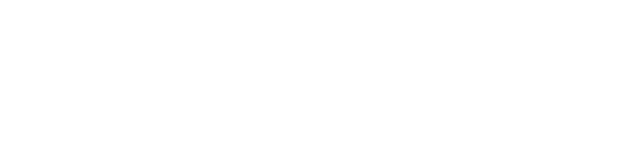
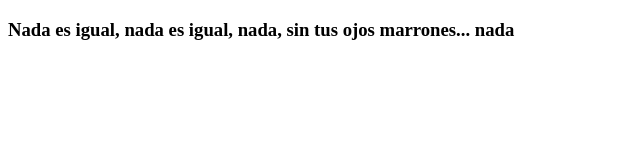
Before and after one commit to LizethDamian/Repo-Prueba, a plain HTML site: page carpetaPrueba1/index.html in a window 1280 px wide. Shown: the whole page, without its empty margins (0-640 px from the left). Drawn offline with Linux system fonts and the light colour scheme.

Commit message:
Parrafo de prueba

```diff
--- a/carpetaPrueba1/index.html
+++ b/carpetaPrueba1/index.html
@@ -9,7 +9,7 @@
 </head>
 
 <body>
-
+    <h3>Nada es igual, nada es igual, nada, sin tus ojos marrones... nada </h3>
 </body>
 
 </html>
```
